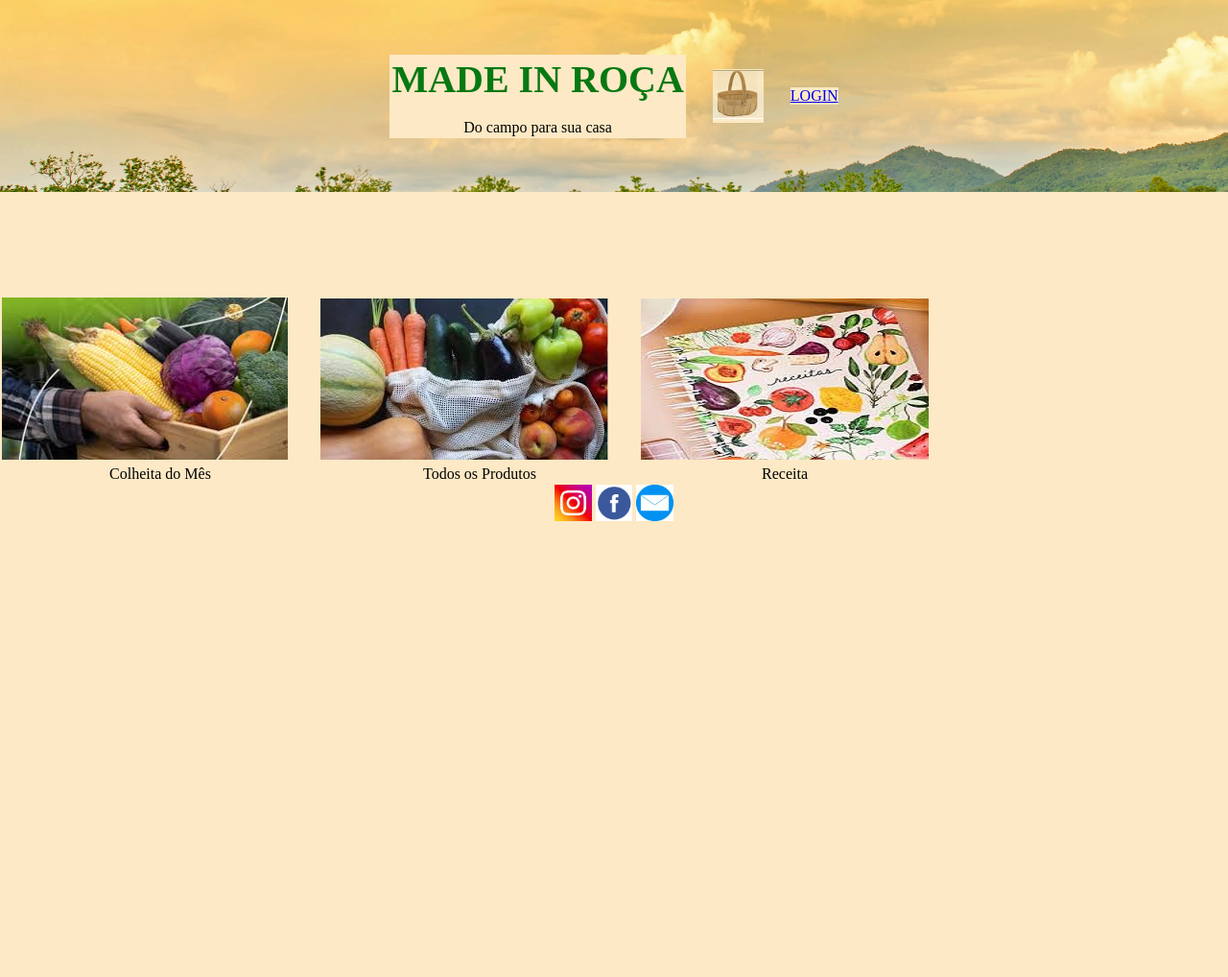
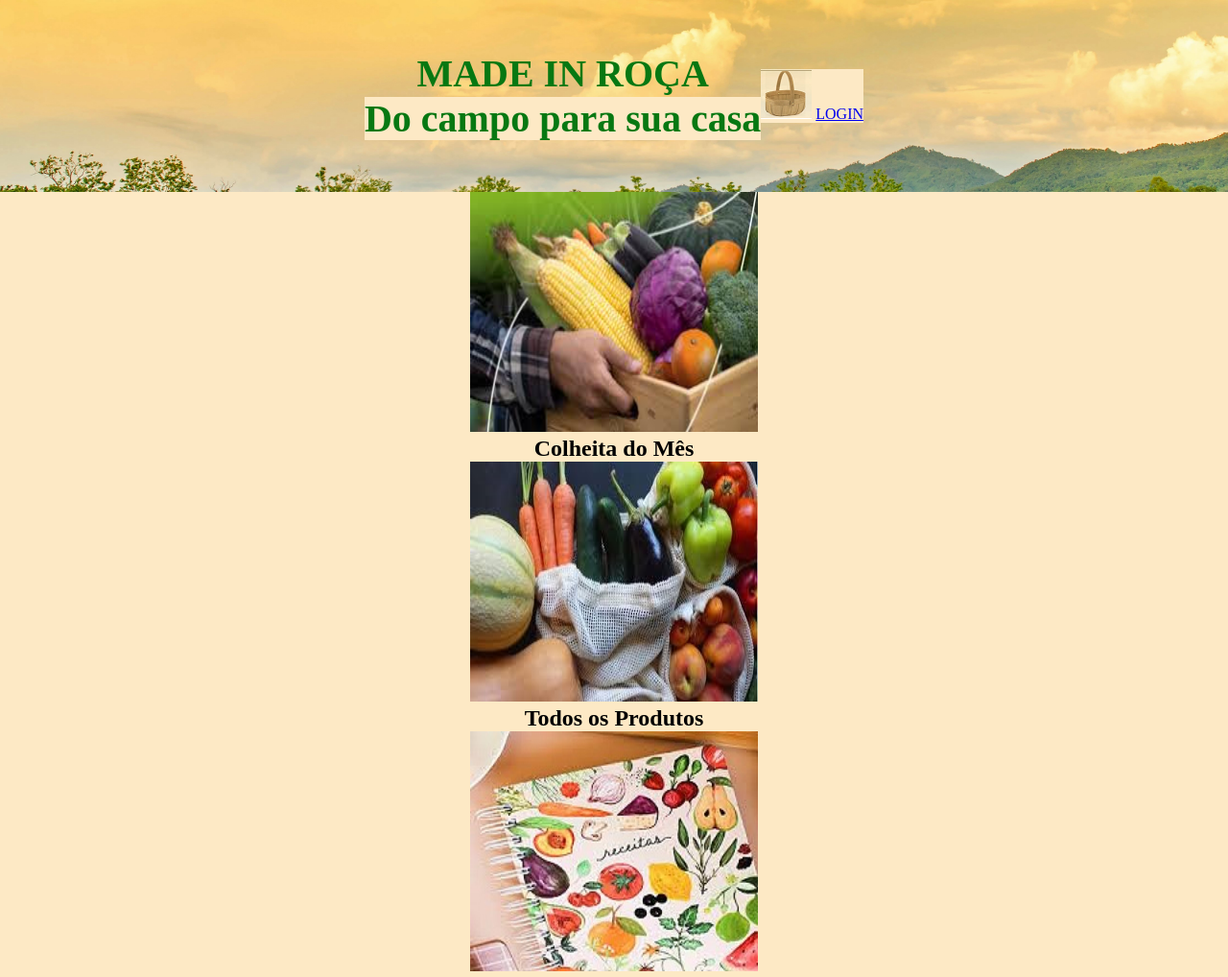
Before and after one commit to FranciellePaz/farm_to_table, a plain HTML site: page index.html in a window 1280 px wide. Shown: the top 1018 px of the page at 96% size. Before the commit the page ends 800 px from the top, so only its background shows below. Drawn offline with Linux system fonts and the light colour scheme.

Commit message:
Update index.html

```diff
--- a/index.html
+++ b/index.html
@@ -4,54 +4,51 @@
     <meta charset="UTF-8">
     <meta name="viewport" content="width=device-width, initial-scale=1.0">
     <link rel="stylesheet" href="./style_login.css">
-    <title>Farm to table</title>
+    <title>Principal</title>
+    <link href="https://fonts.googleapis.com/css2?family=Roboto:wght@400;700&display=swap" rel="stylesheet">
+
 </head>
-
 <body>
 
     <header>
-        <table>
 
-            <tr>
-                <td>
-                    <div>
-                        <h1> MADE IN ROÇA </h1> <br>
-                        <div> Do campo para sua casa</div>
+        <h1> MADE IN ROÇA<br><span>Do campo para sua casa</span>
+        </h1>
 
-                    <div>
-                </td>
+				<div class="conten-login">
+				<a href="Cestinha.html"><img src="imagem/cesta.png" alt="Cestinha"></a>
+        <a href="login.html">LOGIN</a></div>
+    </header>
 
 
-            </tr>
-        </table>
-        &nbsp&nbsp&nbsp&nbsp&nbsp&nbsp&nbsp<a href="Cestinha.html"><img src="imagem/cesta.png" ></a>
-
-        &nbsp&nbsp&nbsp&nbsp&nbsp&nbsp&nbsp <a href="login.html">LOGIN</a>
-    </header>
 
     <main>
-    <br><br><br><br><br><br>
+        <section class="product-section">
+            <div class="product">
+                <a href="Colheita_do_mês.html">
+                    <img src="imagem/imagem1.jpg" alt="Colheita do Mês" width="300" height="250">
+                </a>
+                <h2>Colheita do Mês</h2>
+            </div>
+            <div class="product">
+                <a href="todos_produtos.html">
+                    <img src="imagem/imagem2.jpg" alt="Todos os Produtos" width="300" height="250">
+                </a>
+                <h2>Todos os Produtos</h2>
+            </div>
+            <div class="product">
+                <a href="receitas.html">
+                    <img src="imagem/imagem3.jpg" alt="Receita" width="300" height="250">
+                </a>
+                <h2>Receitas</h2>
+            </div>
+        </section>
 
-        <table>
-            <tr>
-
-        <td> <a href="Colheita_do_mês.html"><img src="imagem/imagem1.jpg" ></a>
-            &nbsp&nbsp&nbsp&nbsp&nbsp&nbsp&nbsp
-        </td>
-        <td><a href="todos_produtos.html"><img src="imagem/imagem2.jpg" ></a> &nbsp&nbsp&nbsp&nbsp&nbsp&nbsp&nbsp</td>
-
-        <td><a href="receitas.html"><img src="imagem/imagem3.jpg" ></a></td>
-
-            </tr>
-            <tr>
-                <td> Colheita do Mês</td>
-                <td>Todos os Produtos</td>
-                <td>Receita</td>
-            </tr>
-        </table>
-        <a href="https://www.instagram.com/" target="_blank"><img width="3%" src="imagem/insta.jpg" ></a>
-        <a href="https://www.facebook.com/" target="_blank"><img width="3%" src="imagem/face.png" ></a>
-        <a href="mailto" target="_blank"><img width="3%" src="imagem/email.png" ></a>
+        <footer>
+            <a href="https://www.instagram.com/" target="_blank"><img src="imagem/insta.jpg" alt="Instagram"></a>
+            <a href="https://www.facebook.com/" target="_blank"><img  src="imagem/face.png" alt="Facebook"></a>
+            <a href="mailto:"><img  src="imagem/email.png" alt="Email"></a>
+        </footer>
     </main>
 
 </body>
```
